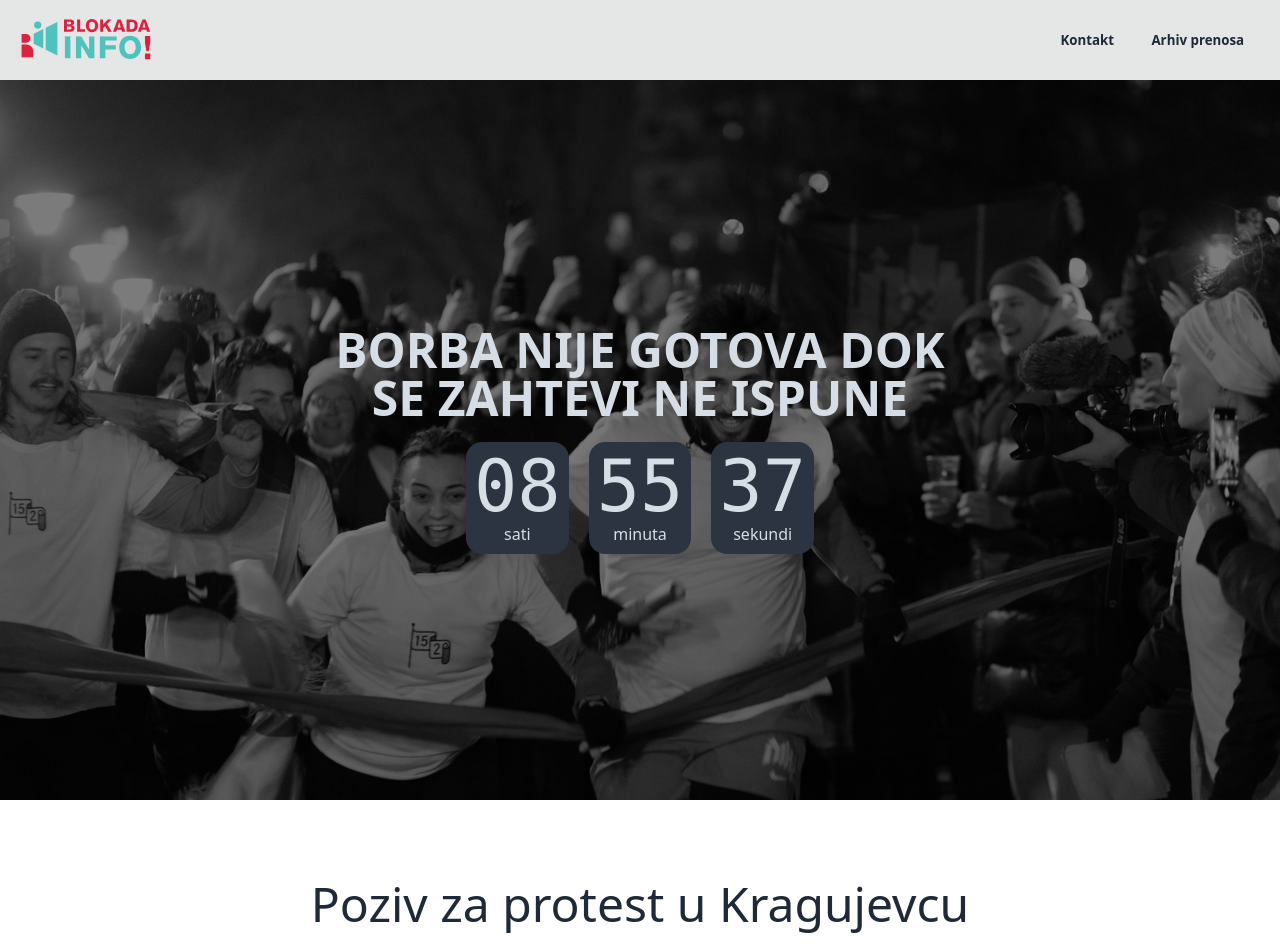
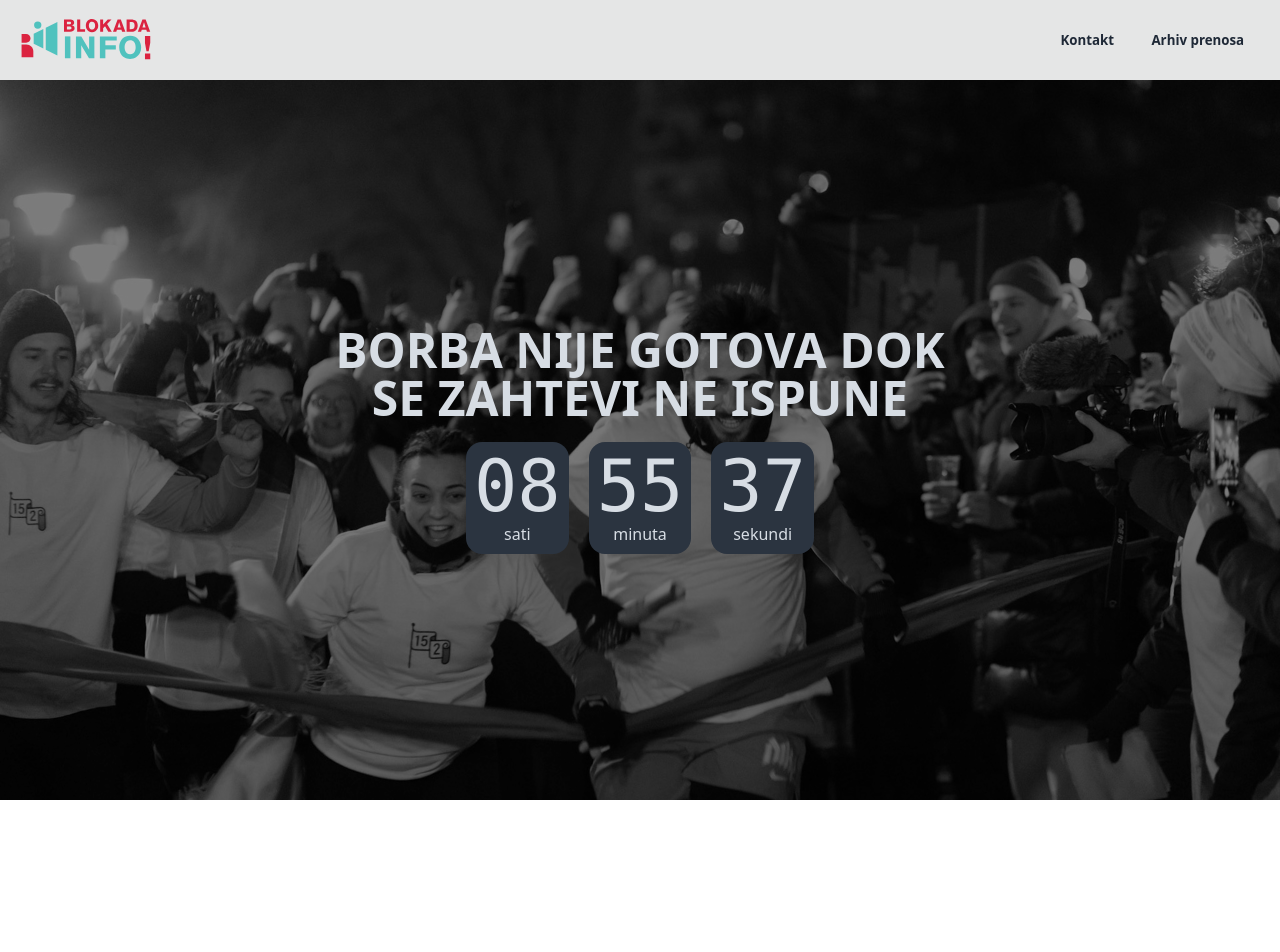
Before and after one commit to blokadainfo/website, a SvelteKit app: page / in a window 1280 px wide. Shown: the top 952 px of the page. After the commit the page ends 800 px from the top, so only its background shows below. Built offline with nearby package versions, Linux system fonts and the light colour scheme.

Commit message:
fix(home): remove kragujevac

```diff
--- a/src/routes/+page.svelte
+++ b/src/routes/+page.svelte
@@ -1,7 +1,5 @@
 <script lang="ts">
 	import Hero from '$lib/components/custom/hero/hero.svelte';
-	import Kragujevac from '$lib/components/custom/kragujevac/kragujevac.svelte';
 </script>
 
 <Hero />
-<Kragujevac />
```
